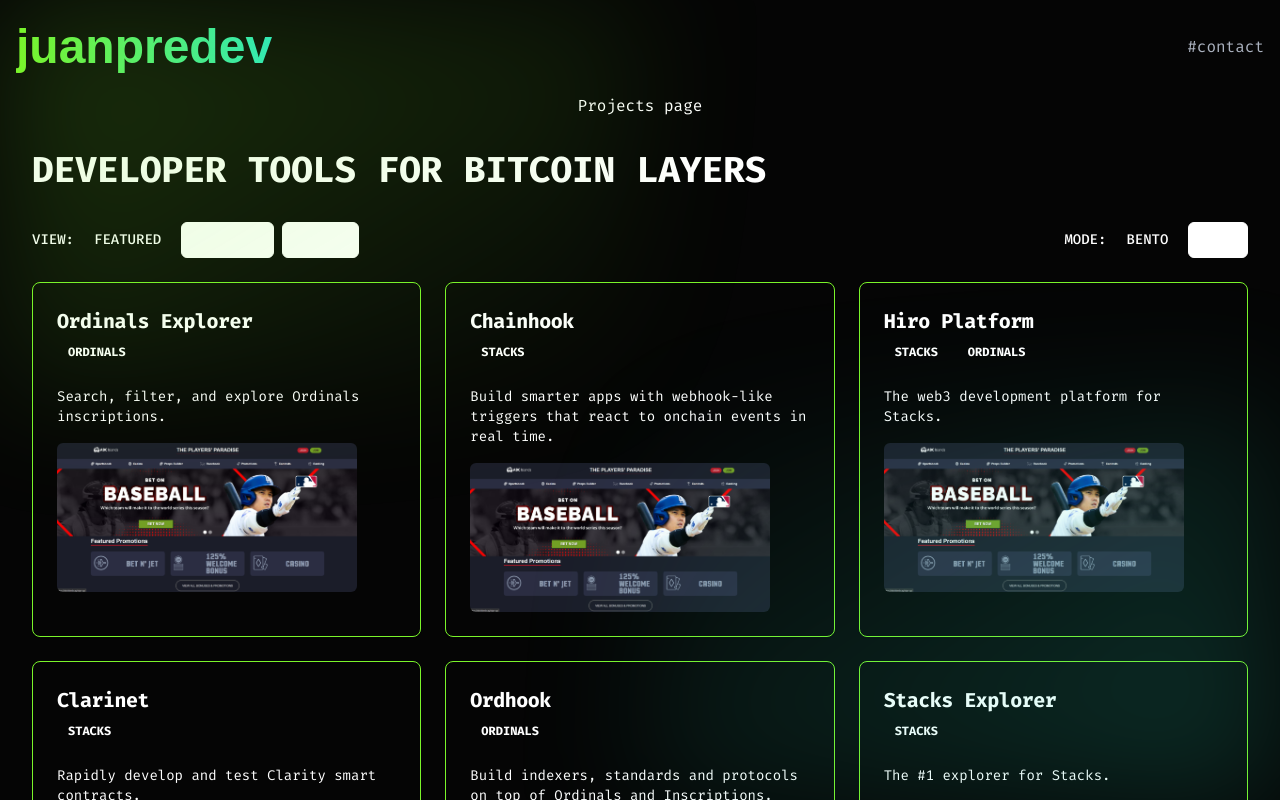
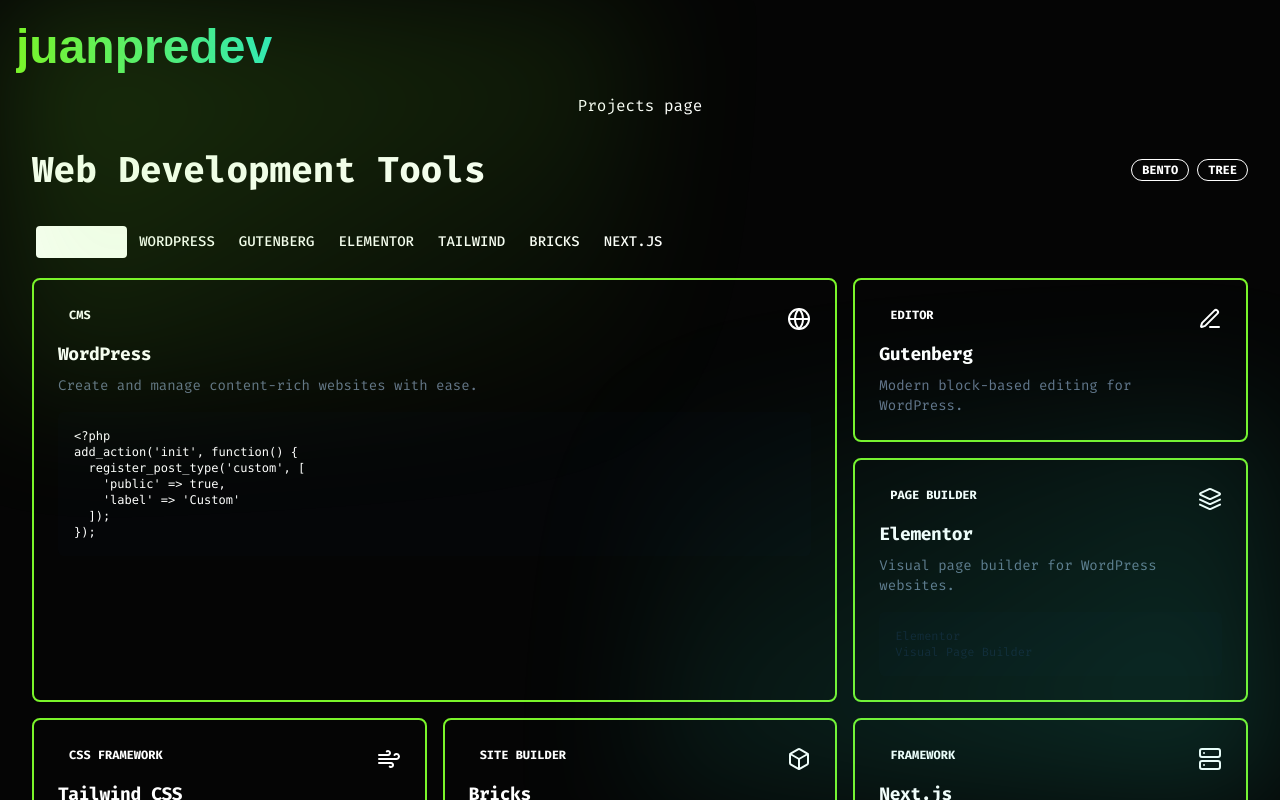
Before and after one commit to juanpredev13/portfolio, a Next.js app: page /projects in a window 1280 px wide. Shown: the top 800 px of the page. Built offline with nearby package versions, Linux system fonts and the light colour scheme; a web font is replaced by a local one.

Commit message:
project section initial layout added

```diff
--- a/src/app/page.tsx
+++ b/src/app/page.tsx
@@ -1,10 +1,13 @@
 
 import HeroSection  from "../components/heroSection";
+import ProjectSection  from "../components/projectsSection";
+
 
 export default function Home() {
   return (
       <main className="container-fluid">
           <HeroSection />
+          <ProjectSection />
 
       </main>
   );
--- a/src/components/projectsSection.tsx
+++ b/src/components/projectsSection.tsx
@@ -1,110 +1,205 @@
-"use client";
+'use client'
+
 import { useState } from 'react'
-import Image from 'next/image'
-import { Button } from "@/components/ui/button"
 import { Card, CardContent, CardHeader, CardTitle } from "@/components/ui/card"
 import { Badge } from "@/components/ui/badge"
+import { Tabs, TabsContent, TabsList, TabsTrigger } from "@/components/ui/tabs"
+import { Globe, Edit3, Layers, Wind, Box, Server, ChevronRight, Code } from "lucide-react"
+
+const tools = {
+  wordpress: [
+    { name: "themes", description: "customize the look and feel of your website." },
+    { name: "plugins", description: "extend functionality with thousands of options." },
+    { name: "wp-cli", description: "manage your WordPress site from the command line." },
+  ],
+  gutenberg: [
+    { name: "blocks", description: "create reusable content components." },
+    { name: "block patterns", description: "pre-designed layouts for quick page building." },
+    { name: "block editor", description: "intuitive drag-and-drop interface for content creation." },
+  ],
+  elementor: [
+    { name: "widgets", description: "drag-and-drop elements for page building." },
+    { name: "templates", description: "pre-designed layouts for quick site creation." },
+    { name: "theme builder", description: "create custom headers, footers, and site parts." },
+  ],
+  tailwind: [
+    { name: "utility classes", description: "rapidly build custom designs without leaving your HTML." },
+    { name: "responsive design", description: "easily create adaptive layouts." },
+    { name: "dark mode", description: "effortlessly implement dark mode in your designs." },
+  ],
+  bricks: [
+    { name: "visual builder", description: "create layouts with a drag-and-drop interface." },
+    { name: "dynamic data", description: "integrate content from various sources." },
+    { name: "custom elements", description: "create reusable components for your designs." },
+  ],
+  nextjs: [
+    { name: "server-side rendering", description: "improve performance and SEO." },
+    { name: "api routes", description: "build API endpoints as part of your Next.js app." },
+    { name: "static site generation", description: "pre-render pages at build time for faster load times." },
+  ],
+}
 
 export default function Component() {
-  const [view, setView] = useState('FEATURED')
-  const [mode, setMode] = useState('BENTO')
+  const [activeView, setActiveView] = useState('featured')
+  const [activeMode, setActiveMode] = useState('bento')
+  const [activeTool, setActiveTool] = useState('')
 
-  const tools = [
+  const bentoProjects = [
     {
-      title: "Ordinals Explorer",
-      description: "Search, filter, and explore Ordinals inscriptions.",
-      tags: ["ORDINALS"],
-      image: "/abcislands.png",
+      title: "WordPress",
+      description: "Create and manage content-rich websites with ease.",
+      icon: <Globe className="h-6 w-6" />,
+      category: "CMS",
     },
     {
-      title: "Chainhook",
-      description: "Build smarter apps with webhook-like triggers that react to onchain events in real time.",
-      tags: ["STACKS"],
-      image: "/abcislands.png",
+      title: "Gutenberg",
+      description: "Modern block-based editing for WordPress.",
+      icon: <Edit3 className="h-6 w-6" />,
+      category: "EDITOR",
     },
     {
-      title: "Hiro Platform",
-      description: "The web3 development platform for Stacks.",
-      tags: ["STACKS", "ORDINALS"],
-      image: "/abcislands.png",
+      title: "Elementor",
+      description: "Visual page builder for WordPress websites.",
+      icon: <Layers className="h-6 w-6" />,
+      category: "PAGE BUILDER",
     },
     {
-      title: "Clarinet",
-      description: "Rapidly develop and test Clarity smart contracts.",
-      tags: ["STACKS"],
-      image: "/abcislands.png",
+      title: "Tailwind CSS",
+      description: "Utility-first CSS framework for rapid UI development.",
+      icon: <Wind className="h-6 w-6" />,
+      category: "CSS FRAMEWORK",
     },
     {
-      title: "Ordhook",
-      description: "Build indexers, standards and protocols on top of Ordinals and Inscriptions.",
-      tags: ["ORDINALS"],
-      image: "/abcislands.png",
+      title: "Bricks",
+      description: "Visual site builder with a focus on performance.",
+      icon: <Box className="h-6 w-6" />,
+      category: "SITE BUILDER",
     },
     {
-      title: "Stacks Explorer",
-      description: "The #1 explorer for Stacks.",
-      tags: ["STACKS"],
-      image: "/abcislands.png",
+      title: "Next.js",
+      description: "React framework for production-grade applications.",
+      icon: <Server className="h-6 w-6" />,
+      category: "FRAMEWORK",
     },
   ]
 
+  const filteredProjects = activeView === 'featured'
+    ? bentoProjects
+    : bentoProjects.filter(project => project.title.toLowerCase() === activeView.toLowerCase())
+
+  const renderTree = (items: { name: string; description: string }[], depth = 0) => (
+    <ul className="list-none pl-4">
+      {items.map((item, index) => (
+        <li key={index} className="mb-2">
+          <div
+            className={`flex items-center cursor-pointer ${activeTool === item.name ? 'text-[#7af42a] font-bold' : ''}`}
+            onClick={() => setActiveTool(item.name)}
+          >
+            <ChevronRight className="h-4 w-4 mr-2" />
+            <span className="font-mono">
+              {item.name} <span className="text-muted-foreground"># {item.description}</span>
+            </span>
+          </div>
+        </li>
+      ))}
+    </ul>
+  )
+
   return (
     <div className="container mx-auto px-4 py-8">
-      <h1 className="text-4xl font-bold mb-8">DEVELOPER TOOLS FOR BITCOIN LAYERS</h1>
-
-      <div className="flex justify-between mb-6">
-        <div className="space-x-2 bg-transparent">
-          <span className="text-sm font-medium">VIEW:</span>
-          {['FEATURED', 'ORDINALS', 'STACKS'].map((option) => (
-            <Button
-              key={option}
-              variant={view === option ? "default" : "outline"}
-              onClick={() => setView(option)}
-              size="sm"
+      <div className="mb-8 flex justify-between items-center">
+        <h1 className="text-4xl font-bold">Web Development Tools</h1>
+        <div className="flex space-x-2">
+          <Badge
+            variant={activeMode === 'bento' ? 'default' : 'outline'}
+            onClick={() => setActiveMode('bento')}
+            className="cursor-pointer"
           >
-              {option}
-            </Button>
-          ))}
-        </div>
-        <div className="space-x-2">
-          <span className="text-sm bg-transparent font-medium">MODE:</span>
-          {['BENTO', 'TREE'].map((option) => (
-            <Button
-              key={option}
-              variant={mode === option ? "default" : "outline"}
-              onClick={() => setMode(option)}
-              size="sm"
+            BENTO
+          </Badge>
+          <Badge
+            variant={activeMode === 'tree' ? 'default' : 'outline'}
+            onClick={() => setActiveMode('tree')}
+            className="cursor-pointer"
           >
-              {option}
-            </Button>
-          ))}
+            TREE
+          </Badge>
         </div>
       </div>
-
-      <div className="grid grid-cols-1 md:grid-cols-2 lg:grid-cols-3 gap-6">
-        {tools.map((tool, index) => (
-          <Card key={index} className="bg-transparent border-lawn-green overflow-hidden">
-            <CardHeader>
-              <CardTitle className="text-xl font-bold">{tool.title}</CardTitle>
-              <div className="flex space-x-2">
-                {tool.tags.map((tag) => (
-                  <Badge key={tag} variant="secondary">{tag}</Badge>
-                ))}
+      <Tabs value={activeView} onValueChange={setActiveView} className="mb-8">
+        <div className="flex justify-between items-center mb-4">
+          <TabsList>
+            <TabsTrigger value="featured">FEATURED</TabsTrigger>
+            <TabsTrigger value="wordpress">WORDPRESS</TabsTrigger>
+            <TabsTrigger value="gutenberg">GUTENBERG</TabsTrigger>
+            <TabsTrigger value="elementor">ELEMENTOR</TabsTrigger>
+            <TabsTrigger value="tailwind">TAILWIND</TabsTrigger>
+            <TabsTrigger value="bricks">BRICKS</TabsTrigger>
+            <TabsTrigger value="nextjs">NEXT.JS</TabsTrigger>
+          </TabsList>
         </div>
+        {activeMode === 'bento' ? (
+          <TabsContent value={activeView} className="grid grid-cols-3 gap-4">
+            {filteredProjects.map((project, index) => (
+              <Card key={index} className={`overflow-hidden border-2 border-[#7af42a] bg-transparent ${
+                index === 0 ? 'col-span-2 row-span-2' :
+                index === 1 || index === 2 ? 'col-span-1 row-span-1' :
+                'col-span-1 row-span-2'
+              }`}>
+                <CardHeader className="pb-2">
+                  <div className="flex justify-between items-center">
+                    <Badge variant="secondary" className="mb-2">{project.category}</Badge>
+                    {project.icon}
+                  </div>
+                  <CardTitle className="text-lg">{project.title}</CardTitle>
                 </CardHeader>
                 <CardContent>
-              <p className="text-sm text-gray-600 mb-4">{tool.description}</p>
-              <Image
-                src={tool.image}
-                alt={tool.title}
-                width={300}
-                height={200}
-                className="rounded-md"
-              />
+                  <p className="text-sm text-muted-foreground">{project.description}</p>
+                  {index === 0 && (
+                    <div className="mt-4 bg-primary/10 p-4 rounded-md">
+                      <pre className="text-xs overflow-x-auto">
+                        {`<?php
+add_action('init', function() {
+  register_post_type('custom', [
+    'public' => true,
+    'label' => 'Custom'
+  ]);
+});`}
+                      </pre>
+                    </div>
+                  )}
+                  {index === 2 && (
+                    <div className="mt-4 bg-primary/10 text-primary p-4 rounded-md">
+                      <p className="text-xs">Elementor</p>
+                      <p className="text-xs">Visual Page Builder</p>
+                    </div>
+                  )}
                 </CardContent>
               </Card>
             ))}
+          </TabsContent>
+        ) : (
+          <TabsContent value={activeView} className="font-mono text-sm">
+            <div className="p-6 rounded-lg shadow border-2 border-[#7af42a] bg-transparent">
+              <p>$ tree web-dev-tools</p>
+              <div className="mt-4">
+                {Object.entries(tools).map(([category, items]) => (
+                  <div key={category} className={`mb-4 ${activeView === 'featured' || activeView === category ? 'block' : 'hidden'} ${activeView === category ? 'border-l-4 border-[#7af42a] pl-2' : ''}`}>
+                    <div
+                      className={`font-bold cursor-pointer ${activeView === category ? 'text-[#7af42a]' : ''}`}
+                      onClick={() => setActiveView(category)}
+                    >
+                      {category}
                     </div>
+                    {renderTree(items)}
+                  </div>
+                ))}
+              </div>
+              <p className="mt-4">6 categories, 18 tools</p>
+            </div>
+          </TabsContent>
+        )}
+      </Tabs>
     </div>
   )
 }
```
Lines whose indentation alone changed are shown as unchanged.
